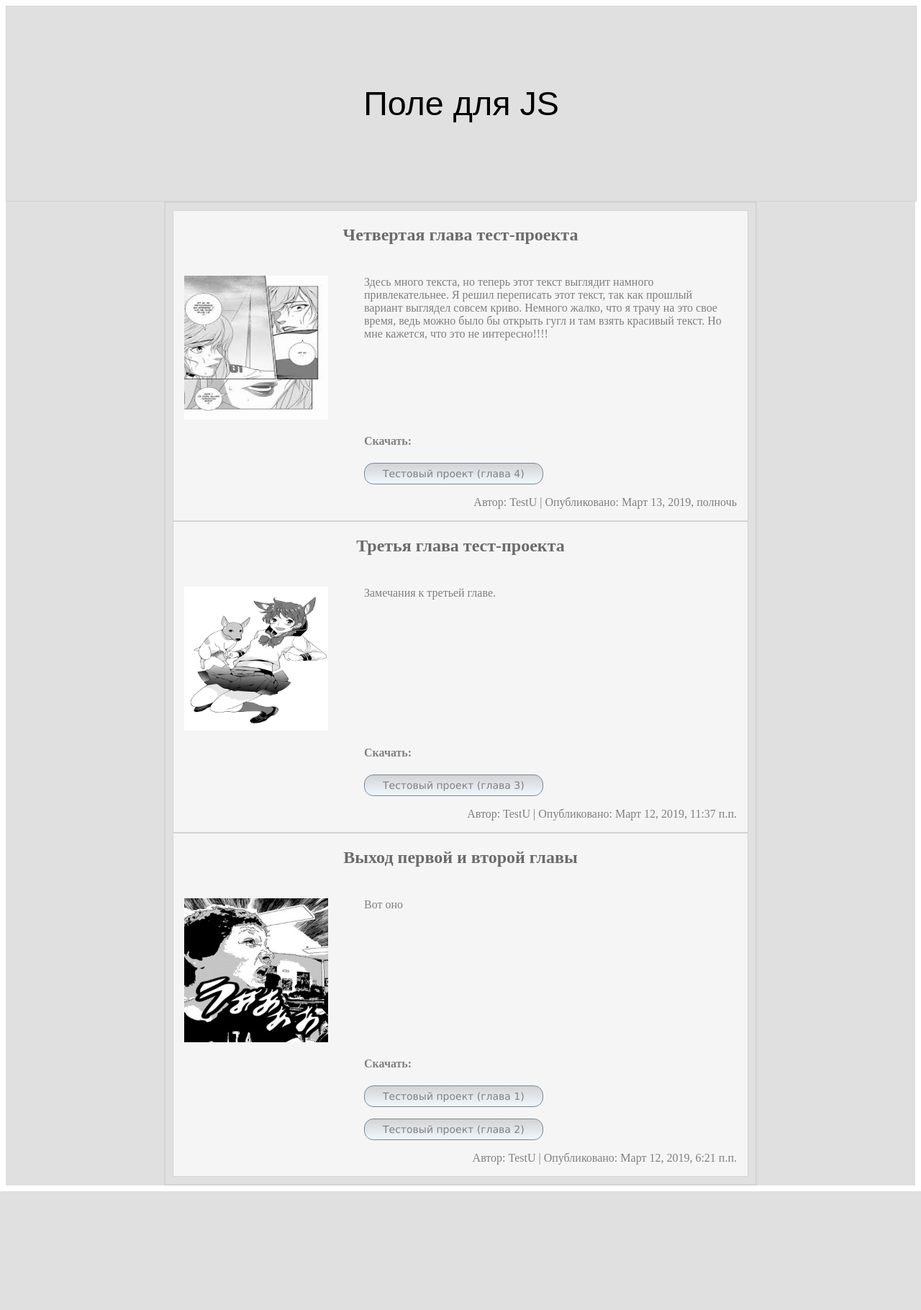
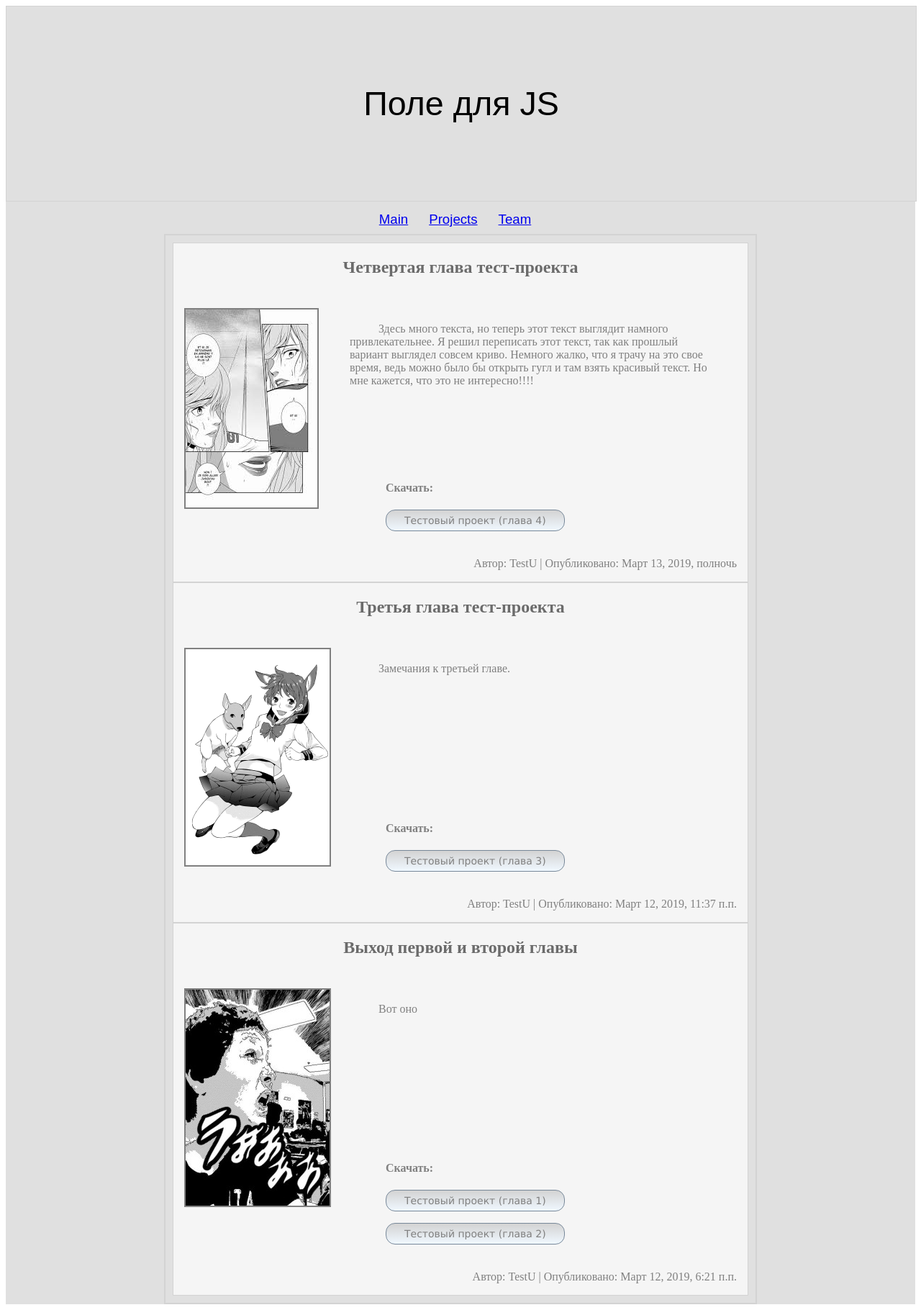
Before and after one commit to AntonCherepov/MangaSite, a Django app: page / in a window 1280 px wide. Shown: the whole page at 72% size. Before the commit the page ends 1655 px from the top, so only its background shows below. Run offline with Django 3.2, Linux system fonts and the light colour scheme; data comes from the database, SQL or seed files in the repository; both versions use the stored data as it was after the commit.

Commit message:
v0.2.0 (added new view classes, edited html files, added new field to Models)

```diff
--- a/mainpage/models.py
+++ b/mainpage/models.py
@@ -22,6 +22,8 @@ class Project(Model):
     project_name = CharField(max_length=100)
     description_of_project = TextField(max_length=1000, null=True)
     staff_name = ManyToManyField(User)
+    main_image = ImageField('Image name', upload_to='projects_images',
+                            null=True)
 
     def __str__(self):
         return "{}".format(self.project_name)
--- a/mainpage/templates/base.html
+++ b/mainpage/templates/base.html
@@ -1,13 +1,15 @@
+{% load static %}
 <!DOCTYPE html>
 <html>
     <head>
         <title>Manga</title>
         <meta charset="utf-8">
+        <!--<link href="{% static 'base.css' %}" type="text/css" rel="stylesheet"> -->
         <style type="text/css">
             .doc{
                 background: #e0e0e0;
             }
-            .ourblog {
+            .preview {
                 background: #e0e0e0;
                 height: 270px;
                 width: 100%;
@@ -16,13 +18,34 @@
                 line-height: 270px;
             }
             .contentblock{
+                margin: auto;
+            }
+            .nav{
+                text-align: center;
+                padding-right: 10px;
+                width: 350px;
+                height: 45px;
+                line-height: 43px;
+                margin: auto;
+            }
+            ul.pages{
+                margin: 0;
+                padding: 4px;
+            }
+            ul.pages li{
+                display: inline;
+                margin-right: 5px;
+                padding: 10px;
+                color: #00BFFF;
+                font: 14pt Arial;
+            }
+            /* mainpage.html */
+            .newsblock{
                 width: 800px; /* Ширина элемента в пикселах */
                 padding: 10px; /* Поля вокруг текста */
                 margin: auto; /* Выравниваем по центру */
                 border: solid 2px lightgray;
-
             }
-            /* mainpage.html */
             .element{
                 background: #f5f5f5;
                 border: solid 1px lightgray;
@@ -39,17 +62,28 @@
             }
             .main_image{
                 height: 210px;
-                width: 250px;
+                width: 230px;
                 padding-left: 15px;
                 float: left;
+            }
+            .image{
+                height: 200px
+                width: 300px;
+                border: solid 2px gray;
             }
             .element_right{
                 float: left;
             }
+            .zip{
+                padding-left: 50px;
+                padding-bottom: 20px;
+            }
             .main_text{
                 margin-right: 20px;
+                padding-top: 20px;
                 width: 500px;
                 height: 200px;
+                text-indent: 2.5em;
             }
             .clear{
                 clear: left;
@@ -75,12 +109,26 @@
                 color: gray;
                 background-color: #FFFFFF;
             }
+            /* projects.html */
+            .chapters{
+            }
+            /* project_info.html */
+            .project_info{
+                width: 700px;
+            }
         </style>
     </head>
     <body>
         <div class="doc">
-            <div class="ourblog" align="center">
+            <div class="preview" align="center">
                 Поле для JS
+            </div>
+            <div class="nav">
+                <ul class="pages">
+                    <li><a href="/">Main</a></li>
+                    <li><a href="/projects">Projects</a></li>
+                    <li><a href="/team">Team</a></li>
+                </ul>
             </div>
             <div class="contentblock">
                 {% block content %}
--- a/mainpage/templates/mainpage/mainpage.html
+++ b/mainpage/templates/mainpage/mainpage.html
@@ -1,17 +1,19 @@
 {% extends "base.html" %}
 
 {% block content %}
+    <div class="newsblock">
         {% for post in news %}
             <div class="element">
                 <div class="headline"><h2>
                     {{ post.headline }}
                 </h2></div>
                 <div class="main_image">
-                    <img src="{{ post.main_image.url }}" alt="image" width="200" height="200">
+                    <img src="{{ post.main_image.url }}" alt="image" class="image">
                 </div>
                 <div class="element_right">
                     <div class="main_text">{{ post.text }}</div>
                     <div class="clear"></div>
+                    <div class="zip">
                         <h4>Скачать:</h4>
                         {% for zip_file in post.zip_file.all %}
                         <p>
@@ -19,9 +21,11 @@
                         </p>
                         {% endfor %}
                     </div>
+                </div>
                 <div class="timeAndAuthor">
                     <p>Автор: {{ post.user }} | Опубликовано: {{ post.pub_date }}</p>
                 </div>
             </div>
         {% endfor %}
+    </div>
 {% endblock content %}
--- /dev/null
+++ b/mainpage/templates/mainpage/team.html
@@ -0,0 +1,5 @@
+{% extends "base.html" %}
+
+{% block content %}
+team
+{% endblock content %}
--- a/mainpage/urls.py
+++ b/mainpage/urls.py
@@ -1,12 +1,14 @@
 from django.conf.urls.static import static
 from django.urls import path
-
 from MangaSite import settings
-from .views import Index, Mainpage #, DownloadFile
+from .views import Index, Mainpage, Projects, Team, ProjectInfo
 
 urlpatterns = [
     path('', Mainpage.as_view(), name='mainpage'),
     path('index', Index.as_view(), name='index'),
+    path('projects', Projects.as_view(), name='projects'),
+    path('team', Team.as_view(), name='team'),
+    path('<str:project_name>/', ProjectInfo.as_view(), name='project_info'),
 ]
 
 urlpatterns += static(settings.MEDIA_URL, document_root=settings.MEDIA_ROOT)
--- a/mainpage/views.py
+++ b/mainpage/views.py
@@ -1,15 +1,37 @@
 from os import path
-from django.shortcuts import render
+from django.shortcuts import get_object_or_404, render
 from django.views.generic import View
-from mainpage.models import News
+from mainpage.models import News, Project
 
 
 class Mainpage(View):
     @staticmethod
     def get(request):
-        news = News.objects.order_by("-id")
+        news = News.objects.order_by("-id")[:5]
         context = {"news": news}
         return render(request, 'mainpage/mainpage.html', context)
+
+
+class Team(View):
+    @staticmethod
+    def get(request):
+        return render(request, 'mainpage/team.html')
+
+
+class Projects(View):
+    @staticmethod
+    def get(request):
+        projects = Project.objects.order_by("project_name")
+        context = {"projects": projects}
+        return render(request, 'mainpage/projects.html', context)
+
+
+class ProjectInfo(View):
+    @staticmethod
+    def get(request, project_name):
+        project = get_object_or_404(Project, project_name=project_name)
+        context = {"project": project}
+        return render(request, 'mainpage/project_info.html', context)
 
 
 class Index(View):
@@ -17,11 +39,7 @@ class Index(View):
     def get(request):
         news = News.objects.get(id=1)
         news_files = news.zip_file.all()
-        context = {"news_files": [{"url": path.join("media",
-                                                       str(i.file_path)),
+        context = {"news_files": [{"url": path.join("media", str(i.file_path)),
                                    "file_name": str(i.file_name)}
                                   for i in news_files]}
-        return render(
-            request,
-            'mainpage/index.html', context
-        )
+        return render(request, 'mainpage/index.html', context)
```
Also changed, not shown: mainpage/templates/mainpage/project_info.html (added, +15 -0 lines), mainpage/templates/mainpage/projects.html (added, +11 -0 lines), db.sqlite3, media/images/000-200x300.png (added), media/images/images.jpeg (added), media/images/manga-200x300.jpg (added), media/projects_images/81lOjXFXoL._SY355_.jpg (added), media/projects_images/tomo-chan-is-a-girl-youtube-tomo-chan-wa-onnanoko-myanimelist-manga-sharpie.jpg (added). Lines whose indentation alone changed are shown as unchanged.
